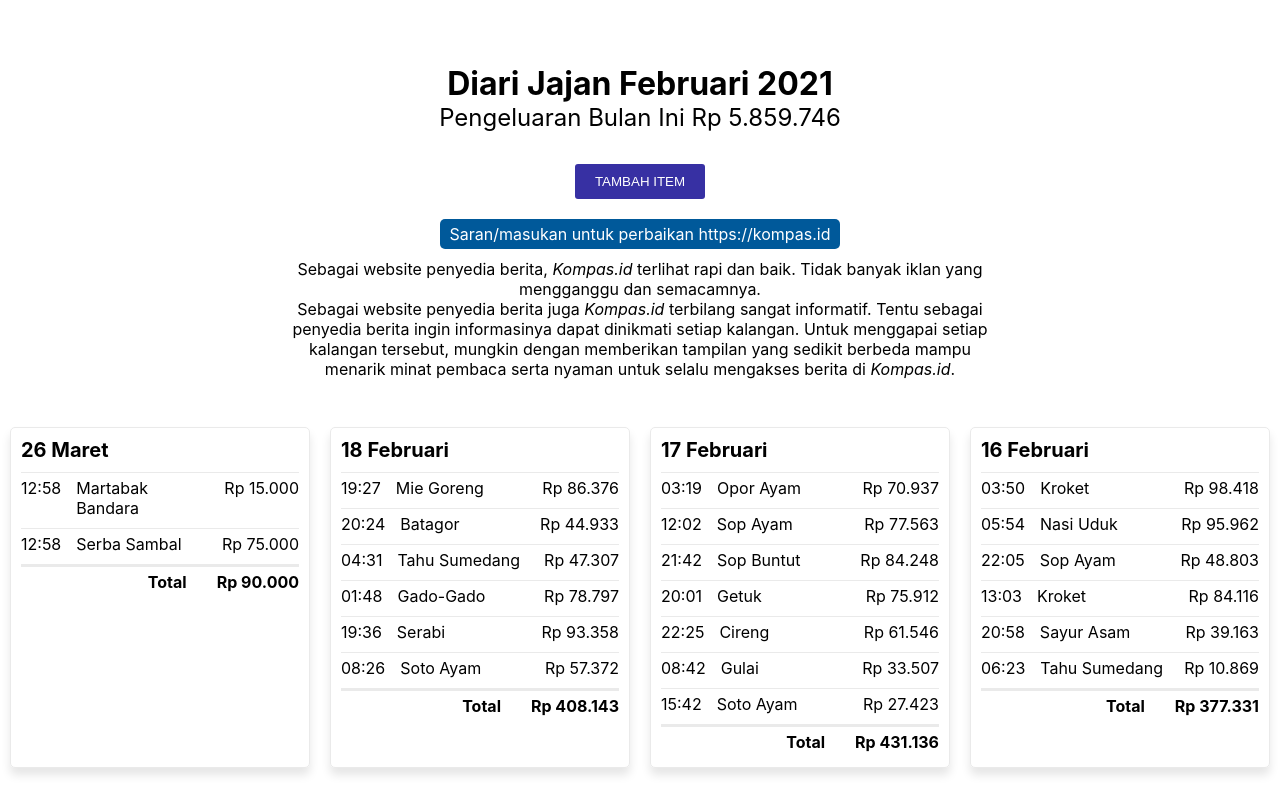
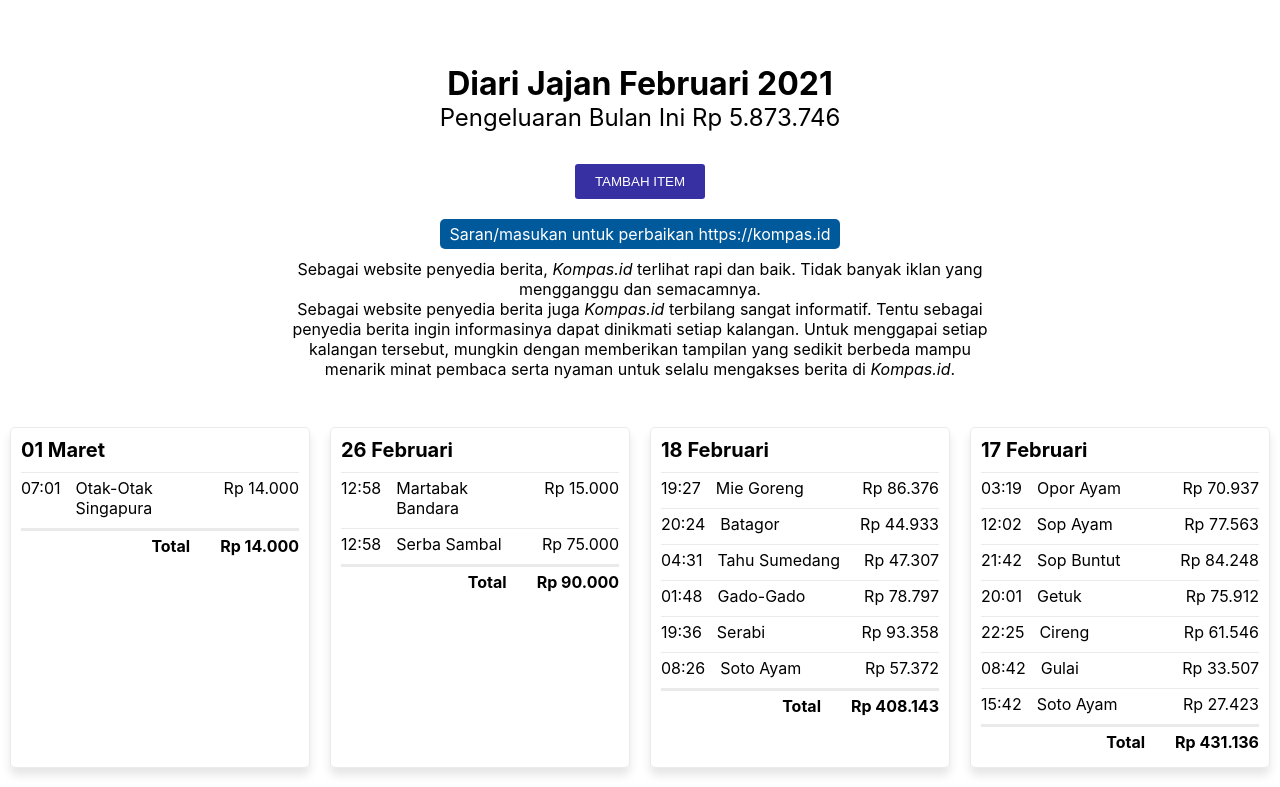
Before and after one commit to fajariadi-id/diari-jajan, a React (Create React App) app: page / in a window 1280 px wide. Shown: the top 787 px of the page. Built offline with nearby package versions, Linux system fonts and the light colour scheme; data requests are answered from the project's data file.

Commit message:
fix: created_at format

```diff
--- a/db-kompas.json
+++ b/db-kompas.json
@@ -603,14 +603,20 @@
     {
       "name": "martabak bandara",
       "cost": 15000,
-      "created_at": "2021-2-26 12:58:24",
+      "created_at": "2021-02-26 12:58:24",
       "id": 101
     },
     {
       "name": "serba sambal",
       "cost": 75000,
-      "created_at": "2021-2-26 12:58:56",
+      "created_at": "2021-02-26 12:58:56",
       "id": 102
+    },
+    {
+      "name": "otak-otak singapura",
+      "cost": 14000,
+      "created_at": "2021-03-01 07:01:43",
+      "id": 103
     }
   ]
 }
--- a/src/functions/getItemCreated.js
+++ b/src/functions/getItemCreated.js
@@ -1,3 +1,5 @@
+import { months } from '../constant';
+
 const getItemCreated = () => {
   const time = new Date();
   const year = time.getFullYear();
@@ -7,11 +9,14 @@ const getItemCreated = () => {
   const min = time.getMinutes();
   const sec = time.getSeconds();
 
+  const monthFormat = month < 10 ? `0${month}` : month;
+  const dateFormat = date < 10 ? `0${date}` : date;
+
   const hourFormat = hour < 10 ? `0${hour}` : hour;
   const minFormat = min < 10 ? `0${min}` : min;
   const secFormat = sec < 10 ? `0${sec}` : sec;
 
-  return `${year}-${month}-${date} ${hourFormat}:${minFormat}:${secFormat}`;
+  return `${year}-${monthFormat}-${dateFormat} ${hourFormat}:${minFormat}:${secFormat}`;
 };
 
 export default getItemCreated;
--- a/src/functions/getUniqueDates.js
+++ b/src/functions/getUniqueDates.js
@@ -3,7 +3,9 @@ const getUniqueDates = (items) => {
     .map((item) => item.created_at.split(' ')[0])
     .filter((item, index, arr) => arr.indexOf(item) === index);
 
-  return uniqueDate.sort((a, b) => b.split('-')[2] - a.split('-')[2]);
+  return uniqueDate
+    .sort((a, b) => b.split('-')[2] - a.split('-')[2])
+    .sort((a, b) => b.split('-')[1] - a.split('-')[1]);
 };
 
 export default getUniqueDates;
```
